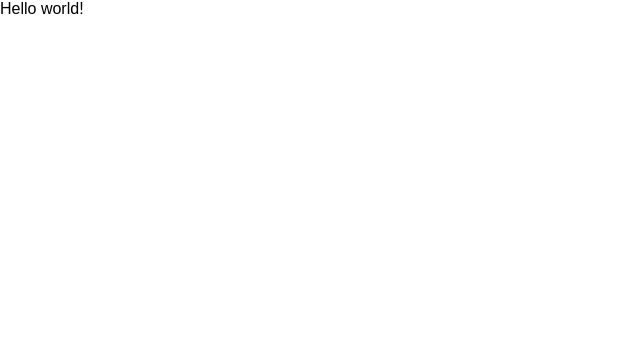
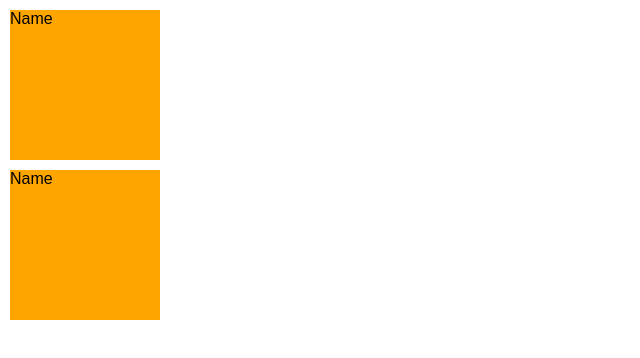
Before and after one commit to deanstein/family-tree, a Svelte app: page / in a window 1280 px wide. Shown: the top 358 px of the page, without its empty margins (0-640 px from the left). Built offline with nearby package versions, Linux system fonts and the light colour scheme.

Commit message:
Basic store read for UI

```diff
--- a/src/App.svelte
+++ b/src/App.svelte
@@ -1,10 +1,13 @@
 <script>
-
+  import familyTreeData from "./stores/familyTreeData";
+  import Person from "./Person.svelte";
 </script>
 
 <main>
-  <div class="app">
-    Hello world!
+  <div id="treeCanvas">
+    {#each $familyTreeData.people as { person }, i}
+      <Person />
+    {/each}
   </div>
 </main>
 
--- /dev/null
+++ b/src/Person.svelte
@@ -0,0 +1,18 @@
+<script>
+
+</script>
+
+<main>
+  <div id='person' class='person'>
+    Name
+  </div>
+</main>
+
+<style>
+  .person {
+    margin: 10px;
+    background-color: orange;
+    height: 150px;
+    width: 150px;
+  }
+</style>
--- /dev/null
+++ b/src/stores/familyTreeData.js
@@ -0,0 +1,28 @@
+import { writable } from 'svelte/store'
+
+const familyTreeData = {}
+
+const people = [
+  {
+    name: 'Kendall Roy',
+    bithdate: '3/15/1975',
+    siblings: [
+      "Connor Roy",
+      "Roman Roy",
+      "Siobhan Roy"
+    ],
+  },
+  {
+    name: 'Roman Roy',
+    bithdate: '3/15/1975',
+    siblings: [
+      "Connor Roy",
+      "Kendall Roy",
+      "Siobhan Roy"
+    ],
+  },
+]
+
+familyTreeData['people'] = people
+
+export default writable(familyTreeData)
```
